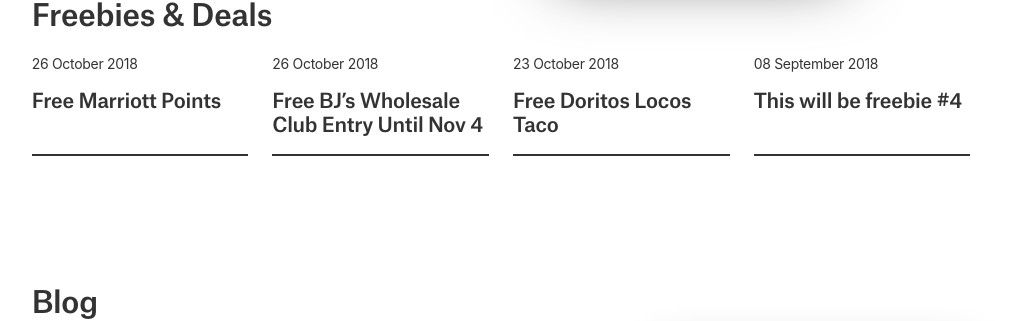
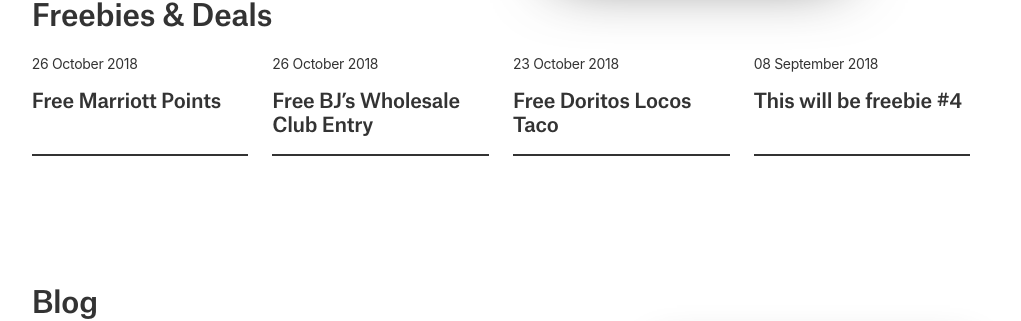
Before and after one commit to ohiosveryown/atldeals, a Jekyll site: the page built from index.html, in a window 1280 px wide. Shown: the part 794-1115 px from the top of the page, without its empty margins (139-1160 px from the left). Built offline with Jekyll 4.4.1, drawn with Linux system fonts in a browser that asks for light colours; nearby versions of some CDN libraries.

Commit message:
Updated Post Seven

```diff
--- a/_posts/2018-10-26-post-seven.markdown
+++ b/_posts/2018-10-26-post-seven.markdown
@@ -3,9 +3,9 @@
 date: 2018-10-26 21:09:00 Z
 categories:
 - freebies
-postTitle: Free BJ’s Wholesale Club Entry Until Nov 4
+postTitle: Free BJ’s Wholesale Club Entry  Until Nov 4
 icon:
-description: Free BJ’s Wholesale Club Entry Until Nov 4
+description: Free BJ’s Wholesale Club Entry
 image: "/uploads/taco-2484868_1920.jpg"
 layout: post
 ---
```
